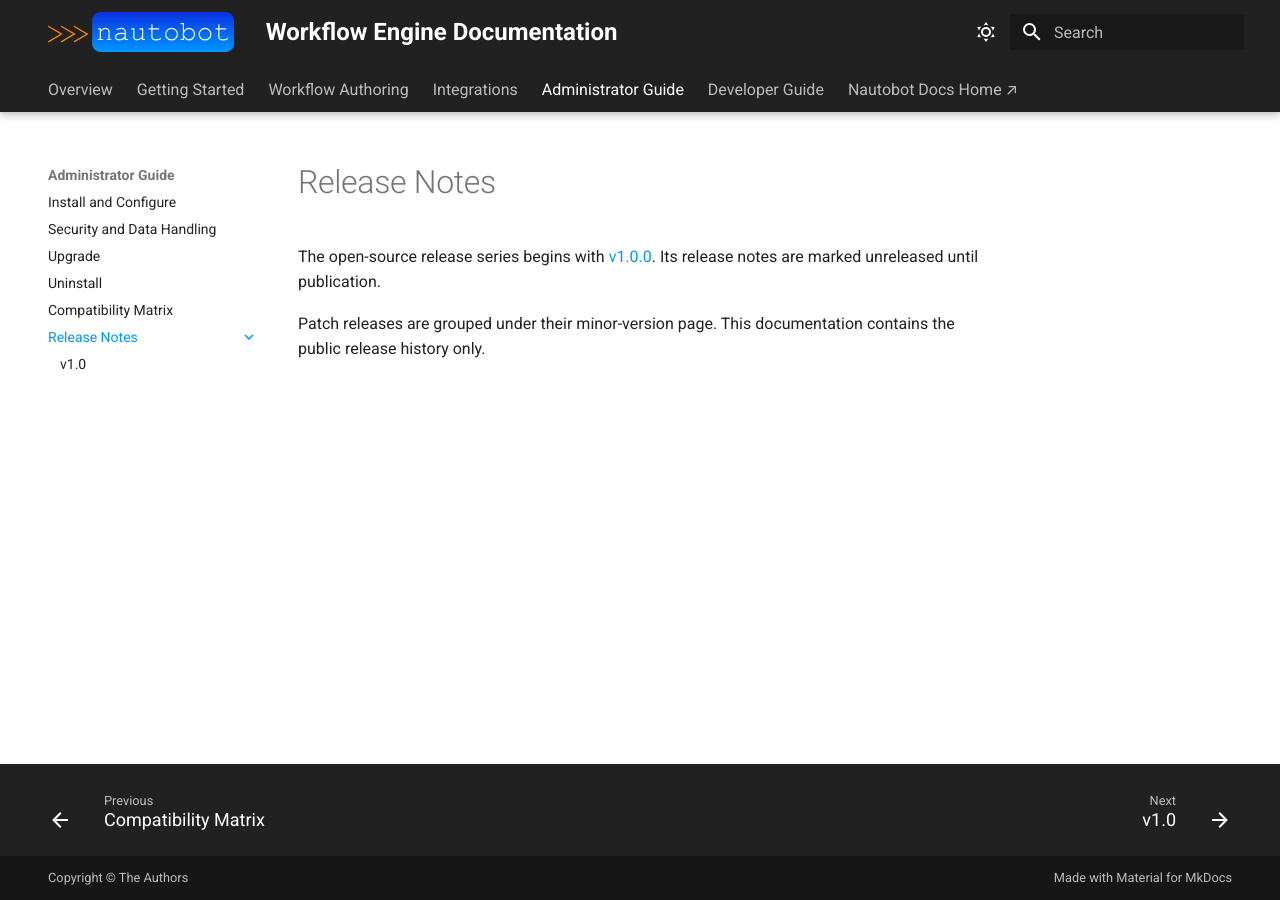
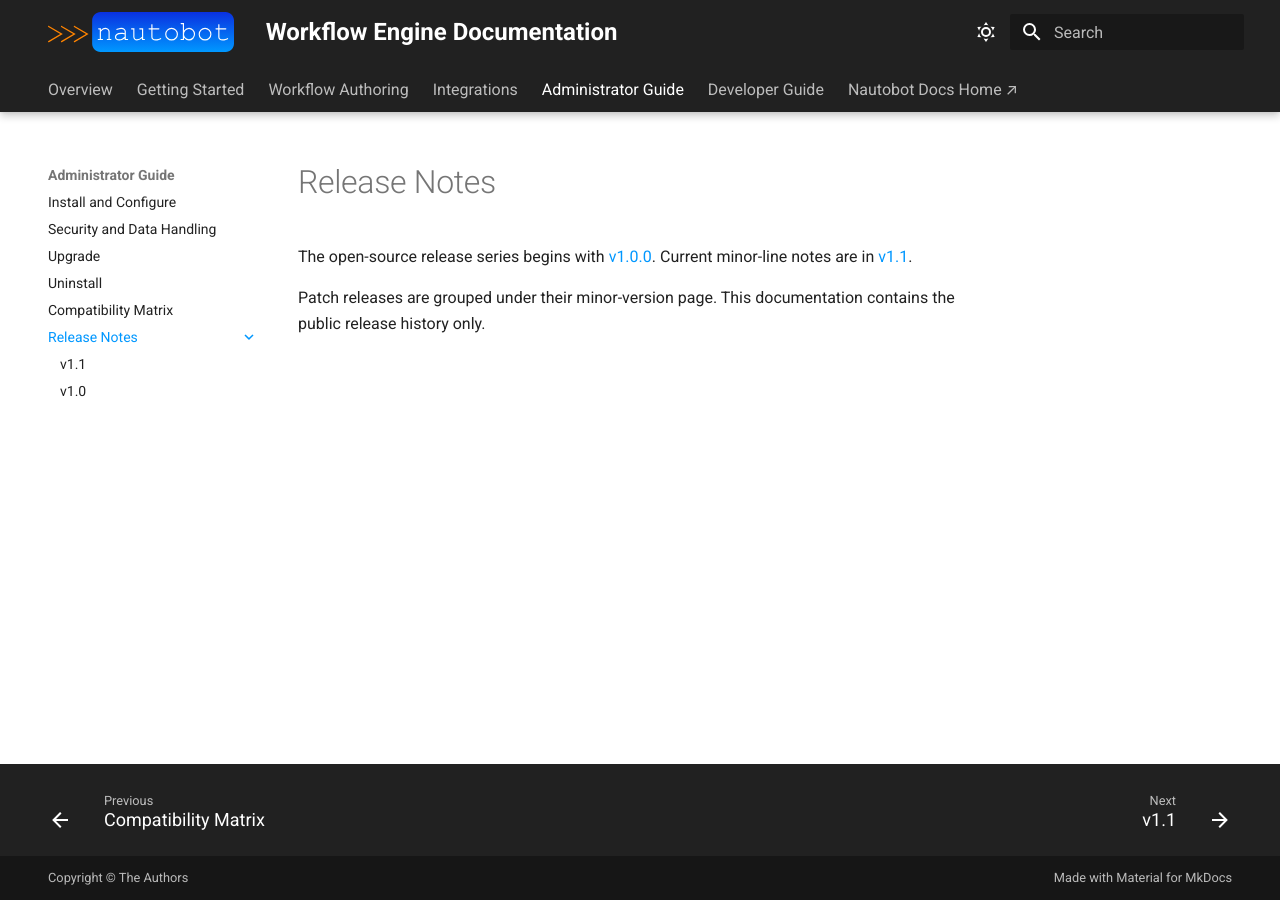
Before and after one commit to eric-fetty/Nautobot_Workflow_Engine, an MkDocs documentation site: the page built from docs/admin/release_notes/index.md, in a window 1280 px wide. Built offline with MkDocs 1.6.1 and Material for MkDocs 9.7.7, drawn with Linux system fonts in a browser that asks for light colours.

Commit message:
Release v1.1.0
Generate towncrier release notes for the approval integration minor release and wire the new version_1.1 docs into mkdocs and towncrier.

Co-authored-by: Cursor <cursoragent@cursor.com>

```diff
--- a/docs/admin/release_notes/index.md
+++ b/docs/admin/release_notes/index.md
@@ -1,7 +1,7 @@
 # Release Notes
 
 The open-source release series begins with [v1.0.0](version_1.0.md).
-Its release notes are marked unreleased until publication.
+Current minor-line notes are in [v1.1](version_1.1.md).
 
 Patch releases are grouped under their minor-version page. This documentation
 contains the public release history only.
--- a/mkdocs.yml
+++ b/mkdocs.yml
@@ -99,6 +99,7 @@ nav:
       - Compatibility Matrix: "admin/compatibility_matrix.md"
       - Release Notes:
           - "admin/release_notes/index.md"
+          - v1.1: "admin/release_notes/version_1.1.md"
           - v1.0: "admin/release_notes/version_1.0.md"
   - Developer Guide:
       - Contributing to the App: "dev/contributing.md"
--- a/pyproject.toml
+++ b/pyproject.toml
@@ -209,7 +209,7 @@ build-backend = "poetry.core.masonry.api"
 [tool.towncrier]
 package = "nautobot_workflow_engine"
 directory = "changes"
-filename = "docs/admin/release_notes/version_1.0.md"
+filename = "docs/admin/release_notes/version_1.1.md"
 template = "development/towncrier_template.j2"
 start_string = "<!-- towncrier release notes start -->"
 issue_format = "#{issue}"
```
Also changed, not shown: docs/admin/release_notes/version_1.1.md (added, +27 -0 lines), 3 other files.
